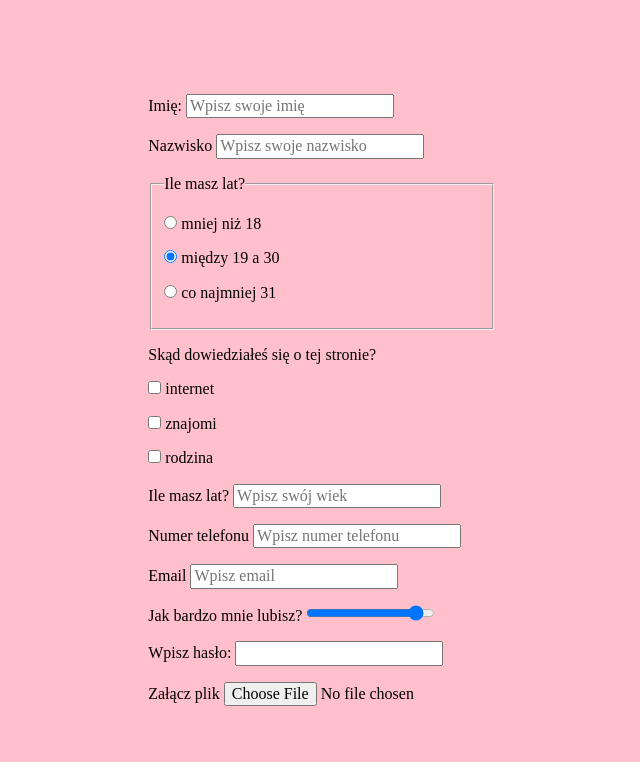
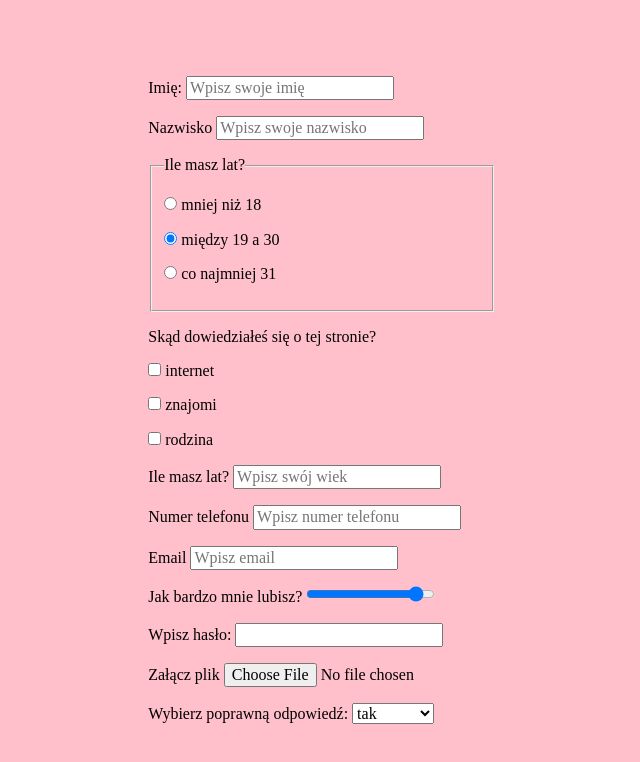
Before and after one commit to kubapiotrowicz/forms-playground, a plain HTML site: page index.html in a window 1280 px wide. Shown: the whole page, without its empty margins (318-958 px from the left). Drawn offline with Linux system fonts and the light colour scheme.

Commit message:
added select and options

```diff
--- a/index.html
+++ b/index.html
@@ -75,6 +75,15 @@
 				<label for="file">Załącz plik</label>
 				<input type="file" name="file" id="file">
 			</p>
+			<p>
+				<label>Wybierz poprawną odpowiedź:</label>
+				<select form="select">
+					<option name="select" id="select">tak</option>
+					<option name="select" id="select">nie</option>
+					<option name="select" id="select">nie wiem</option>
+				</select>
+			</p>
+
 		</form>
 	</main>
 	<script src="main.js"></script>
```
